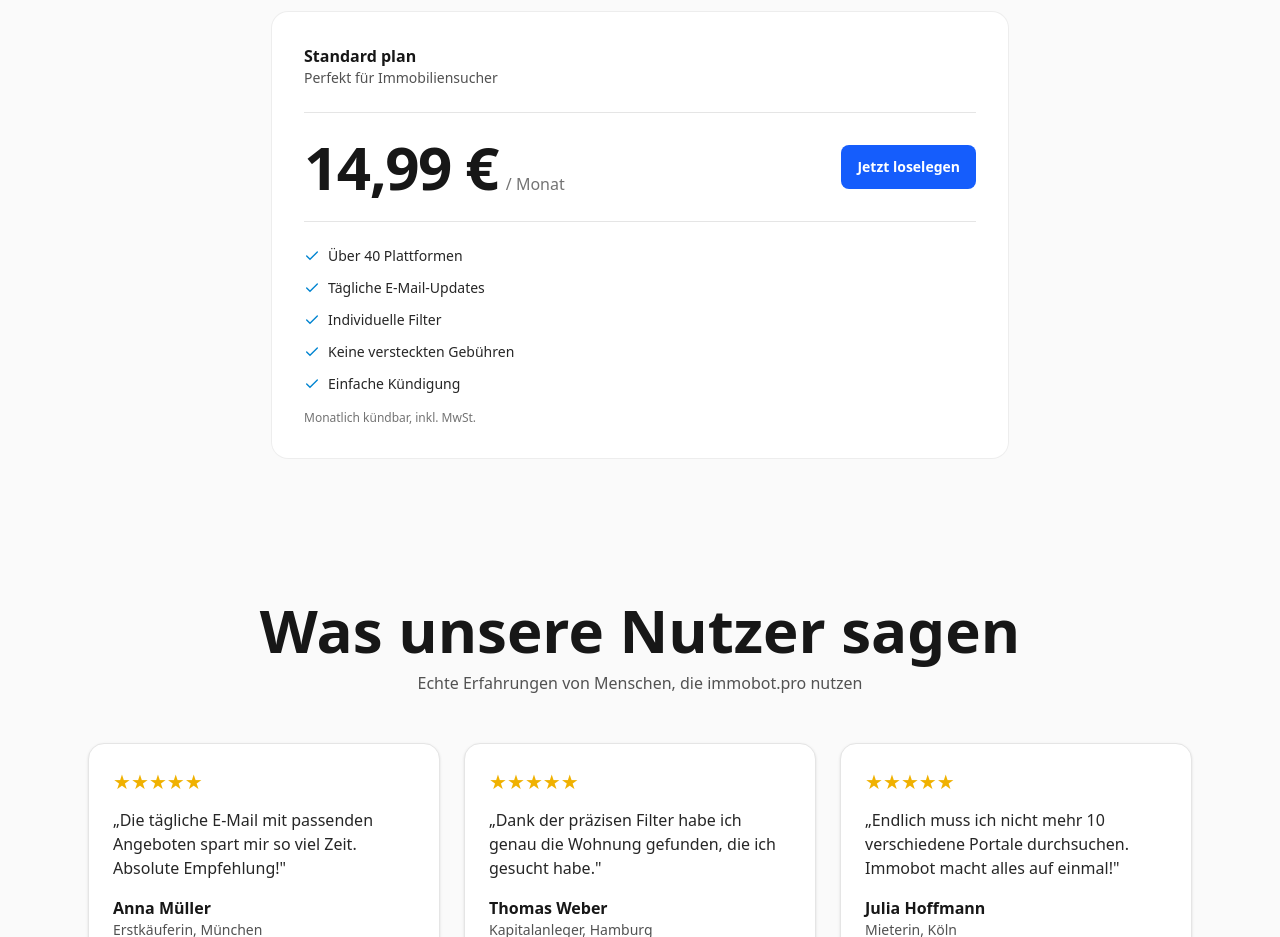
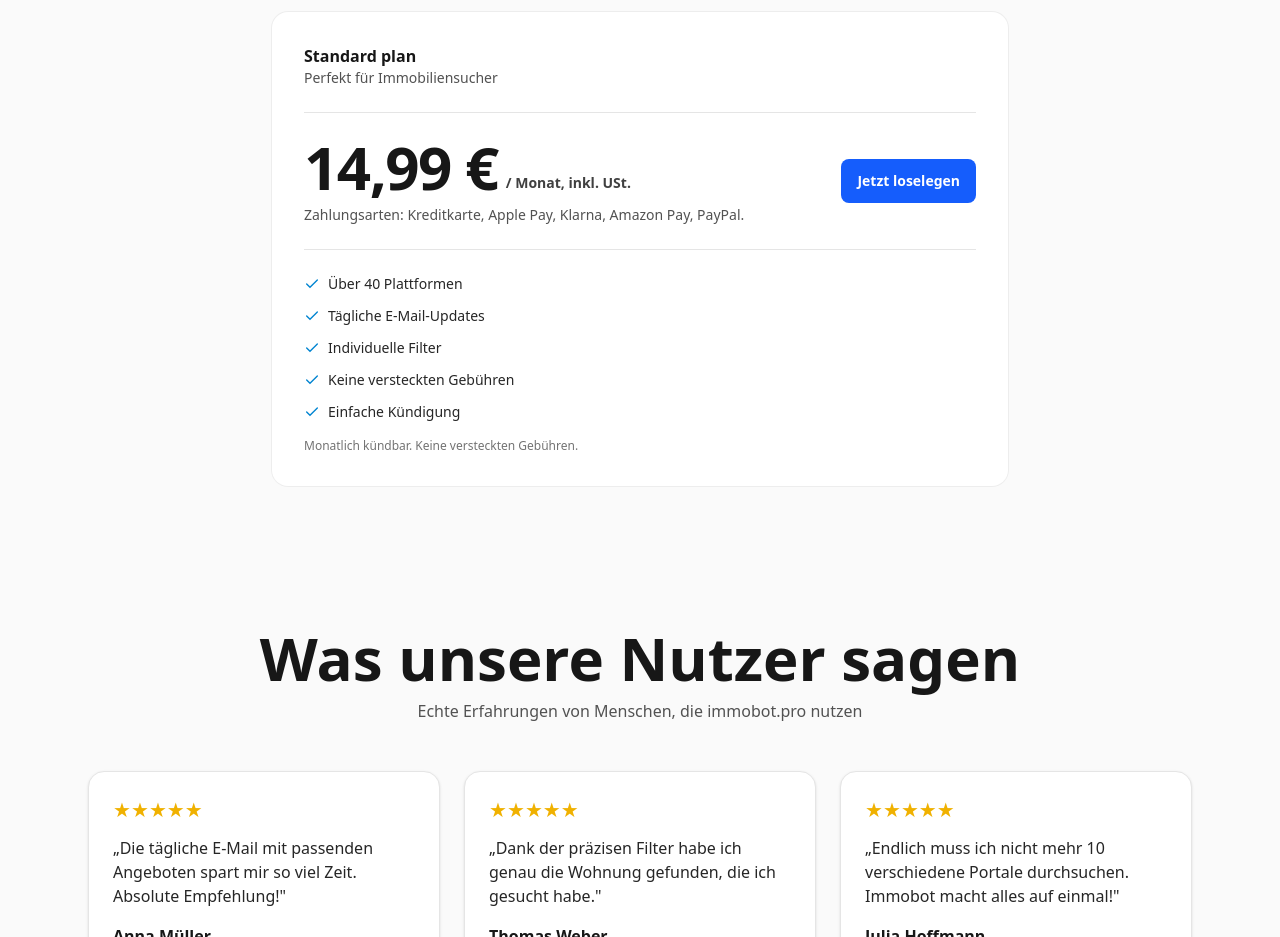
Before and after one commit to Der-Luca/immobot-website, a Next.js app: page / in a window 1280 px wide. Shown: the part 2800-3737 px from the top of the page. Built offline with nearby package versions, Linux system fonts and the light colour scheme; no server answers.

Commit message:
Add pricing payment disclosures

```diff
--- a/src/app/components/home/Pricing.jsx
+++ b/src/app/components/home/Pricing.jsx
@@ -26,16 +26,23 @@ export default function Pricing() {
             <hr className="my-5 border-neutral-200" />
 
             <div className="flex flex-col gap-4">
-              <div className="flex items-baseline gap-2">
-                <span className="text-5xl font-bold tracking-tight">14,99 €</span>
-                <span className="text-neutral-500">/ Monat</span>
+              <div>
+                <div className="flex flex-wrap items-end gap-x-2 gap-y-1">
+                  <span className="text-5xl font-bold tracking-tight">14,99 €</span>
+                  <span className="pb-1 text-sm font-semibold text-neutral-700">
+                    / Monat, inkl. USt.
+                  </span>
+                </div>
+                <p className="mt-2 text-sm text-neutral-600">
+                  Zahlungsarten: Kreditkarte, Apple Pay, Klarna, Amazon Pay, PayPal.
+                </p>
               </div>
 
               <button className="rounded-xl bg-blue-600 text-white px-5 py-3 font-medium hover:bg-blue-700 transition-colors">
                 Starten
               </button>
 
-              <p className="text-xs text-neutral-500">Monatlich kündbar, inkl. MwSt.</p>
+              <p className="text-xs text-neutral-500">Monatlich kündbar. Keine versteckten Gebühren.</p>
 
               <hr className="my-4 border-neutral-200" />
 
--- a/src/app/components/preise/Plan.jsx
+++ b/src/app/components/preise/Plan.jsx
@@ -26,11 +26,18 @@ export default function Plan({
           <hr className="my-6 border-neutral-200" />
 
           <div className="flex flex-col gap-5 sm:flex-row sm:items-center sm:justify-between">
-            <div className="flex items-baseline gap-2">
-              <span className="text-5xl font-semibold tracking-tight text-neutral-900 sm:text-6xl">
-                14,99 €
-              </span>
-              <span className="text-neutral-500">/ Monat</span>
+            <div>
+              <div className="flex flex-wrap items-end gap-x-2 gap-y-1">
+                <span className="text-5xl font-semibold tracking-tight text-neutral-900 sm:text-6xl">
+                  14,99 €
+                </span>
+                <span className="pb-1 text-sm font-semibold text-neutral-700">
+                  / Monat, inkl. USt.
+                </span>
+              </div>
+              <p className="mt-2 text-sm text-neutral-600">
+                Zahlungsarten: Kreditkarte, Apple Pay, Klarna, Amazon Pay, PayPal.
+              </p>
             </div>
 
             <Link
@@ -66,7 +73,7 @@ export default function Plan({
           </ul>
 
           <div className="mt-4 text-xs text-neutral-500">
-            Monatlich kündbar, inkl. MwSt.
+            Monatlich kündbar. Keine versteckten Gebühren.
           </div>
         </div>
       </div>
```
